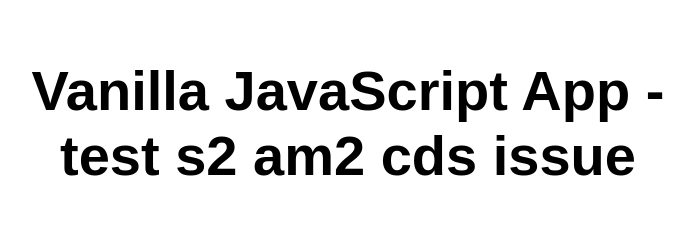
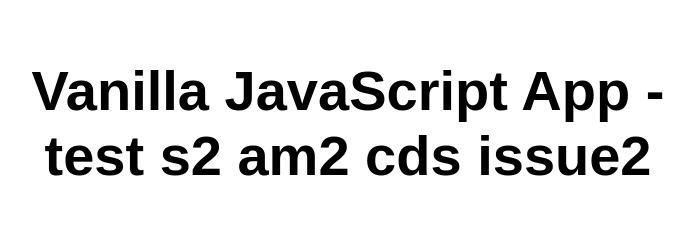
Before and after one commit to cmriachi/vanillabasic2, a website: page src/index.html in a window 1280 px wide. Shown: the whole page, without its empty margins (292-986 px from the left). Drawn offline with Linux system fonts and the light colour scheme.

Commit message:
Update index.html

```diff
--- a/src/index.html
+++ b/src/index.html
@@ -10,7 +10,7 @@
 
 <body>
   <main>
-    <h1>Vanilla JavaScript App - test s2 am2 cds issue</h1>
+    <h1>Vanilla JavaScript App - test s2 am2 cds issue2</h1>
   </main>
 </body>
 
```
